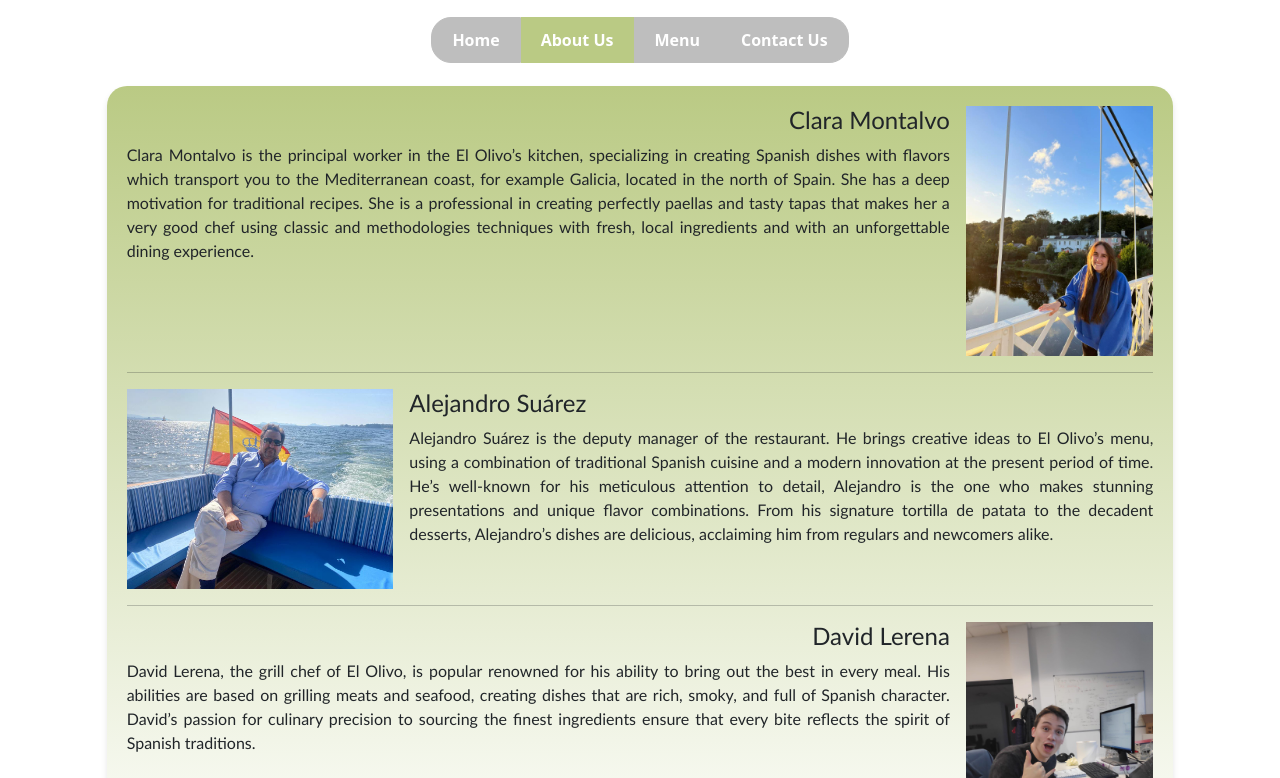
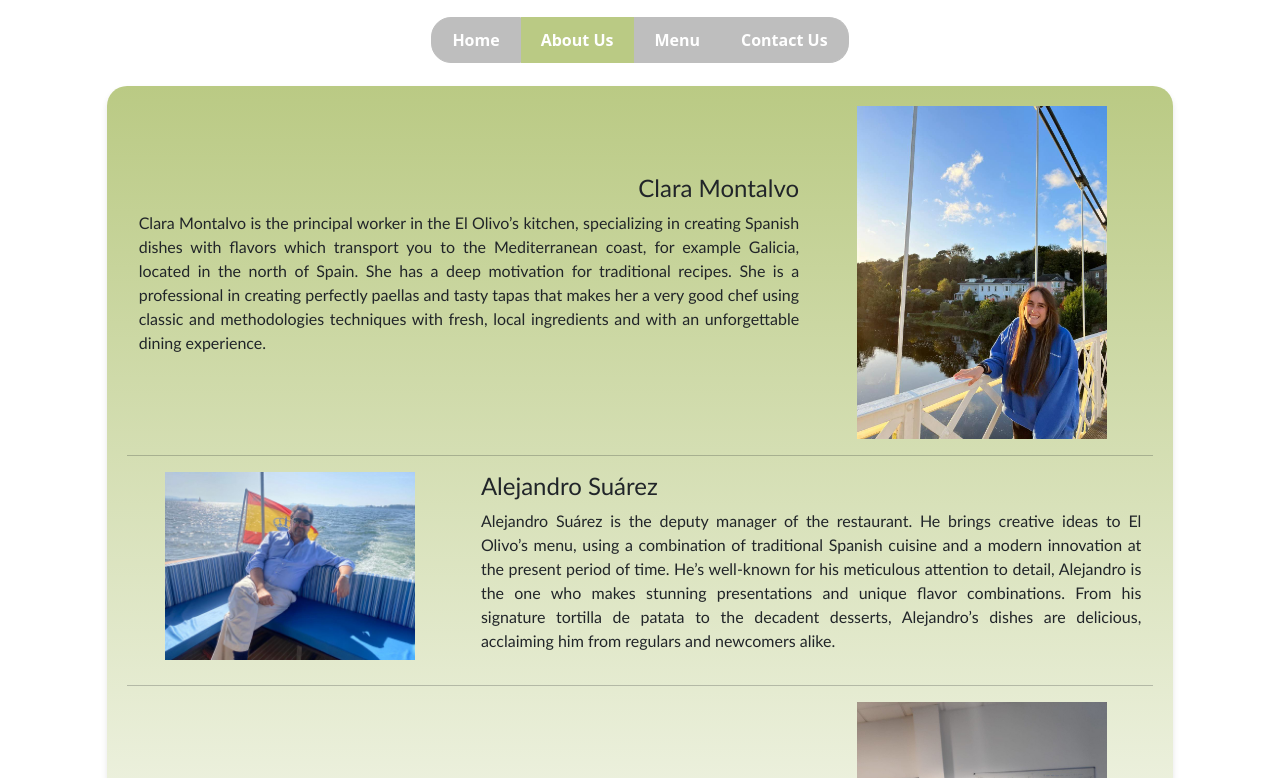
Before and after one commit to cimontalvog/cimontalvog.github.io, a plain HTML site: page our_team.html in a window 1280 px wide. Shown: the part 302-1080 px from the top of the page. Drawn offline with nearby package versions, Linux system fonts and the light colour scheme.

Commit message:
Adjusting responsiveness in Home and Our team

```diff
--- a/our_team.html
+++ b/our_team.html
@@ -25,25 +25,28 @@
         </div>
     </div>
     <div class="rounded-body col-10 mx-auto">
-        <div class="d-flex align-items-start">
+        <div class="row">
             <!-- Text on the left -->
-            <div class="me-3">
+            <div class="col-12 col-md-8">
                 <h4 class="title-right">Clara Montalvo</h4>
                 <p>
                 Clara Montalvo is the principal worker in the El Olivo’s kitchen, specializing in creating Spanish dishes with flavors which transport you to the Mediterranean coast, for example Galicia, located in the north of Spain. She has a deep motivation for traditional recipes. She is a professional in creating perfectly paellas and tasty tapas that makes her a very good chef using classic and methodologies techniques with fresh, local ingredients and with an unforgettable dining experience.
                 </p>
             </div>
-             <img width="300" height="250"
-            src="images/clara_montalvo.png">
-            </img>
+            <div class="col-12 col-md-4">
+                <img width="250" src="images/clara_montalvo.png">
+                </img>
+            </div>
         </div>
         <hr>
-        <div class="d-flex align-items-start">
-            <img width="350" height="200"
-            src="images/alejandro_suarez.png" class="me-3">
-            </img>
+        <div class="row align-items-start">
+            <div class="col-12 col-md-4">
+                <img width="250"
+                src="images/alejandro_suarez.png" class="me-3">
+                </img>
+            </div>
             <!-- Text on the right -->
-            <div>
+            <div class="col-12 col-md-8">
                 <h4 class="title-left">Alejandro Suárez</h4>
                 <p>Alejandro Suárez is the deputy manager of the restaurant. He brings creative ideas to El Olivo’s menu, using a combination of traditional Spanish cuisine and a modern innovation at the present period of time.
                 He’s well-known for his meticulous attention to detail, Alejandro is the one who makes stunning presentations and unique flavor combinations. From his signature tortilla de patata to the decadent desserts, Alejandro’s dishes are delicious, acclaiming him from regulars and newcomers alike.
@@ -51,17 +54,19 @@
             </div>
         </div>
         <hr>
-        <div class="d-flex align-items-start">
+        <div class="row">
             <!-- Text on the left -->
-            <div class="me-3">
+            <div class="col-12 col-md-8">
                 <h4 class="title-right">David Lerena</h4>
                 <p>
                 David Lerena, the grill chef of El Olivo, is popular renowned for his ability to bring out the best in every meal. His abilities are based on grilling meats and seafood, creating dishes that are rich, smoky, and full of Spanish character. David’s passion for culinary precision to sourcing the finest ingredients ensure that every bite reflects the spirit of Spanish traditions.
                 </p>
             </div>
-             <img width="300" height="250"
-            src="images/david_lerena.png">
-            </img>
+            <div class="col-12 col-md-4">
+                <img width="250"
+                src="images/david_lerena.png">
+                </img>
+            </div>
         </div>
     </div>
 </body>
--- a/styles/style.css
+++ b/styles/style.css
@@ -189,6 +189,7 @@ img {
     background: linear-gradient(to bottom, #BACA84, rgba(245, 245, 220, 0)); /* Gradient effect */
     box-shadow: 0 4px 6px rgba(0, 0, 0, 0.1); /* Optional: Subtle shadow for a 3D effect */
     margin-top: 20px; /* Space from the top of the page */
+    margin-bottom: 10px;
     text-align: center; /* Center align text (optional) */
 }
 
```
Also changed, not shown: index.html (+1 -1 lines).
